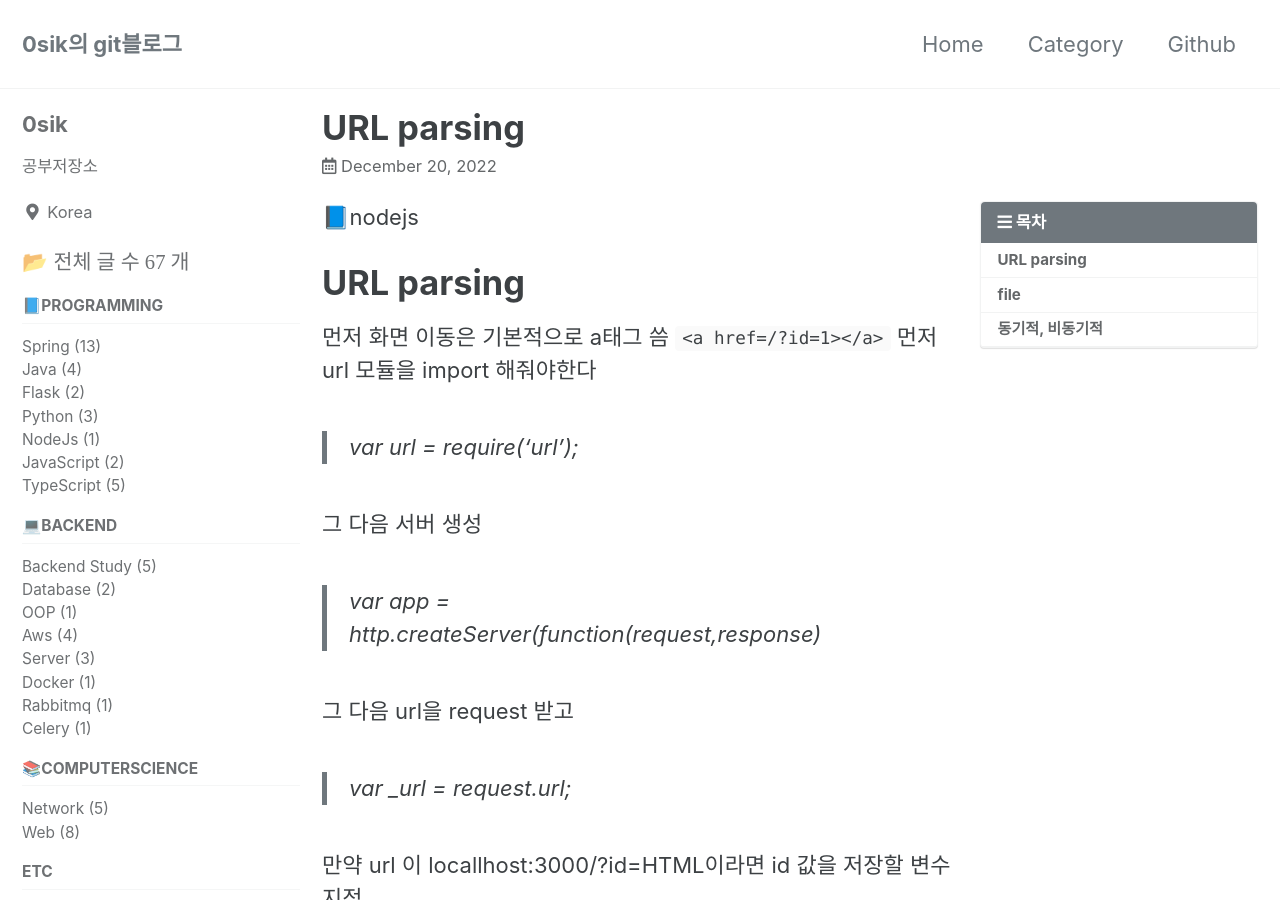
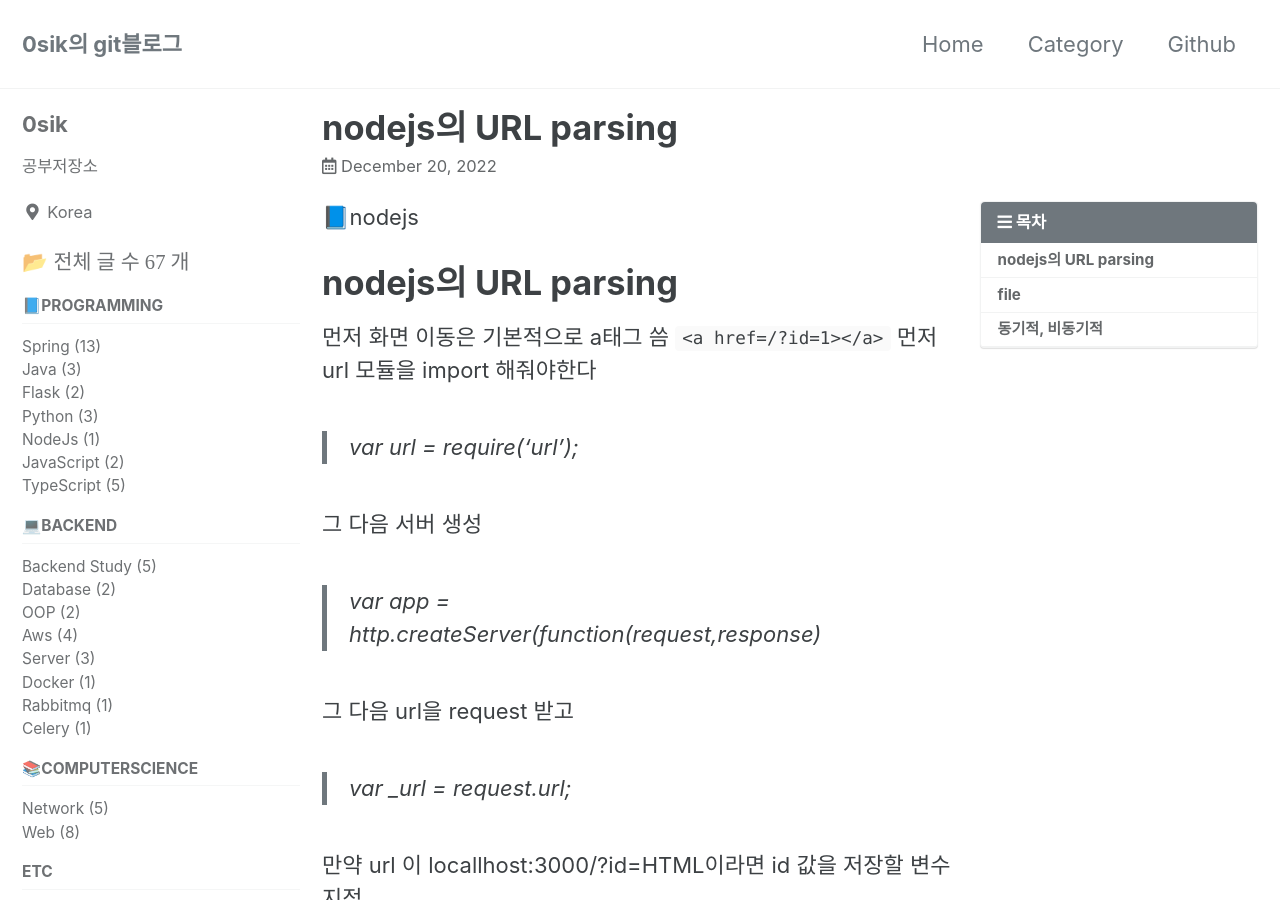
Before and after one commit to 0sik/0sik.github.io, a Jekyll site: the page built from _posts/2022-12-20-nodejs URL parsing.md, in a window 1280 px wide and 900 px high. Built offline with Jekyll 4.4.1, drawn with Linux system fonts in a browser that asks for light colours; cached includes are drawn as plain includes.

````diff
--- a/_posts/2022-12-20-nodejs URL parsing.md
+++ b/_posts/2022-12-20-nodejs URL parsing.md
@@ -1,6 +1,6 @@
 ---
 layout: single
-title: "URL parsing"
+title: "nodejs의 URL parsing"
 toc: true
 toc_sticky: true
 toc_label: "목차"
@@ -11,7 +11,7 @@ tags: [nodejs]
 
 📘nodejs
 
-# URL parsing
+# nodejs의 URL parsing
 먼저 화면 이동은 기본적으로 a태그 씀
 ``` <a href=/?id=1></a> ```
 먼저 url 모듈을 import 해줘야한다
````
Also changed, not shown: _posts/2022-09-21-java 객체지향프로그래밍과 클래스종류.md (+3 -3 lines).
